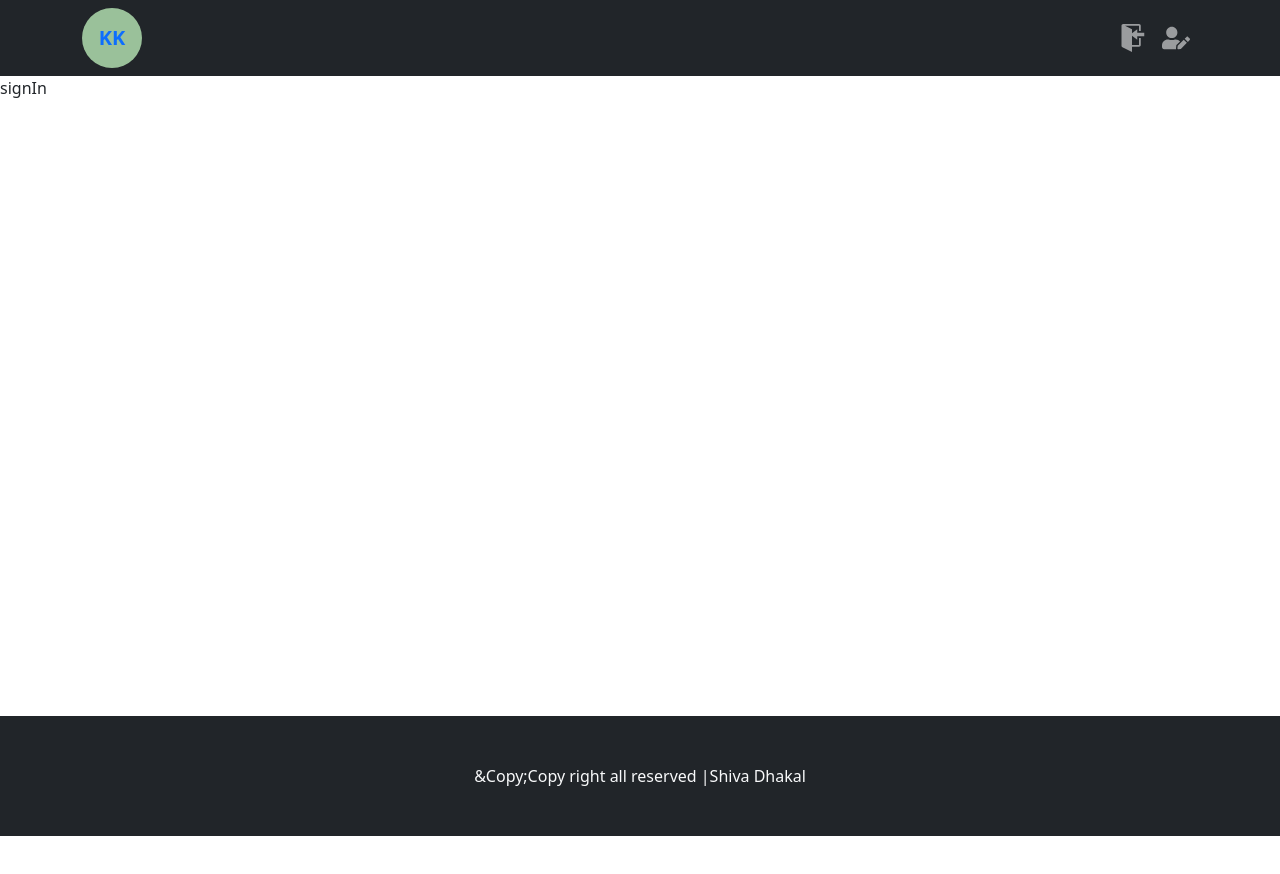
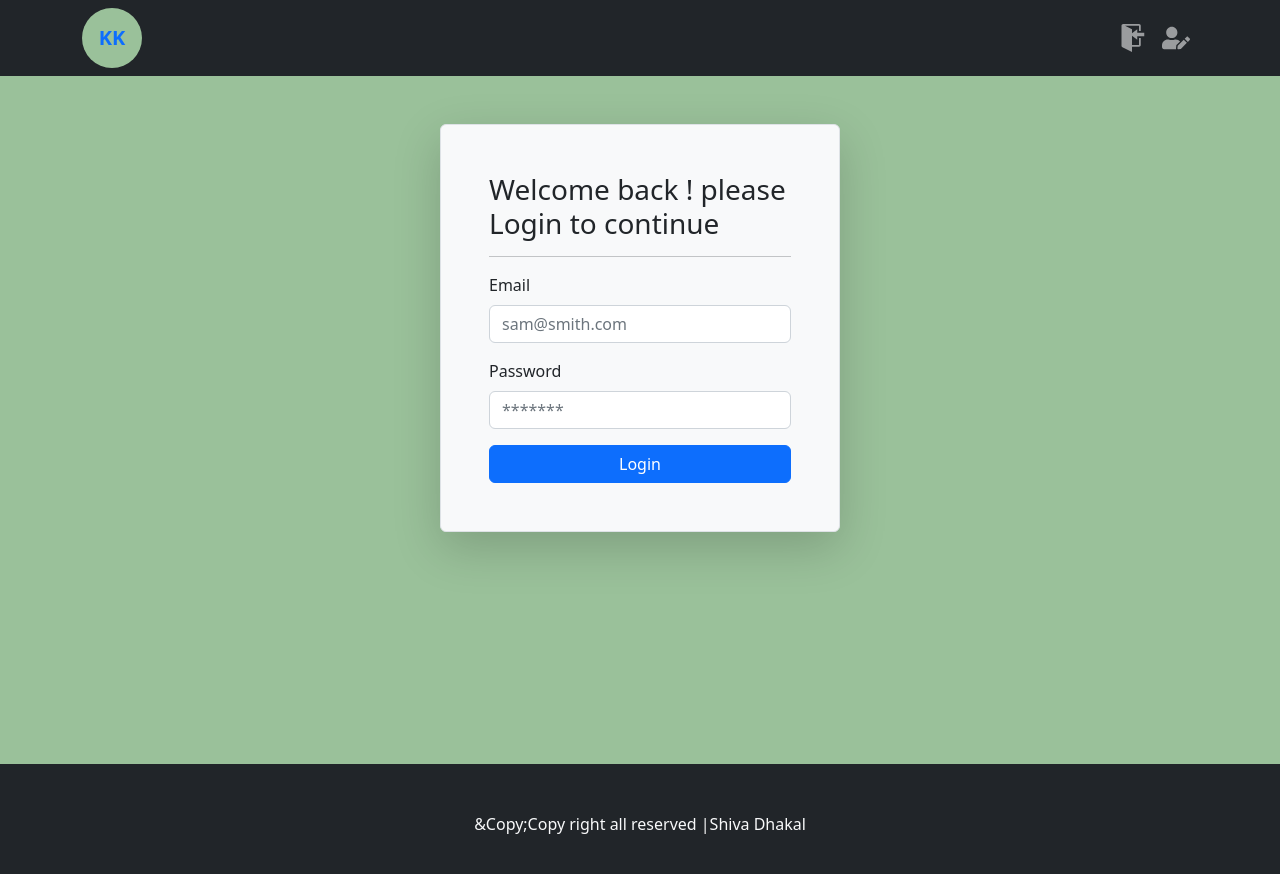
Before and after one commit to theskdhakal/library-ms, a React (Create React App) app: page /signin in a window 1280 px wide. Shown: the top 874 px of the page. Before the commit the page ends 836 px from the top, so only its background shows below. Built offline with nearby package versions, Linux system fonts and the light colour scheme.

Commit message:
login page and private routing in process

```diff
--- a/src/App.css
+++ b/src/App.css
@@ -22,3 +22,7 @@
   font-weight: bolder;
   font-style: 1.6rem;
 }
+
+body {
+  background: var(--mainBg) !important;
+}
--- a/src/App.js
+++ b/src/App.js
@@ -3,6 +3,9 @@ import { BrowserRouter, Route, Routes } from "react-router-dom";
 import { Home } from "./pages/home/Home";
 import { SignIn } from "./pages/signup-signin/SignIn";
 import { SignUp } from "./pages/signup-signin/SignUp";
+import { PrivateRoute } from "./components/private-route/PrivateRoute";
+import { Dashboard } from "./pages/dashboard/Dashboard";
+import { Profile } from "./pages/dashboard/Profile";
 
 function App() {
   return (
@@ -12,6 +15,22 @@ function App() {
           <Route path="/" element={<Home />} />
           <Route path="signin" element={<SignIn />} />
           <Route path="signup" element={<SignUp />} />
+          <Route
+            path="dashboard"
+            element={
+              <PrivateRoute>
+                <Dashboard />
+              </PrivateRoute>
+            }
+          />
+          <Route
+            path="profile"
+            element={
+              <PrivateRoute>
+                <Profile />
+              </PrivateRoute>
+            }
+          />
         </Routes>
       </BrowserRouter>
     </div>
--- /dev/null
+++ b/src/components/custom-input/CustomInput.js
@@ -0,0 +1,11 @@
+import React from "react";
+import { Form } from "react-bootstrap";
+
+export const CustomInput = ({ label, ...rest }) => {
+  return (
+    <Form.Group className="mb-3" controlId="formGroupEmail">
+      <Form.Label>{label}</Form.Label>
+      <Form.Control {...rest} />
+    </Form.Group>
+  );
+};
--- /dev/null
+++ b/src/components/private-route/PrivateRoute.js
@@ -0,0 +1,10 @@
+import React from "react";
+import { useSelector } from "react-redux";
+import { Navigate } from "react-router-dom";
+
+export const PrivateRoute = ({ children }) => {
+  //bring data from redux store
+
+  const user = useSelector((state) => state.user);
+  return user ? children : <Navigate to="/" replace />;
+};
--- /dev/null
+++ b/src/pages/dashboard/Dashboard.js
@@ -0,0 +1,5 @@
+import React from "react";
+
+export const Dashboard = () => {
+  return <div>Dashboardfdgdhhgjdjntlk</div>;
+};
--- /dev/null
+++ b/src/pages/dashboard/Profile.js
@@ -0,0 +1,5 @@
+import React from "react";
+
+export const Profile = () => {
+  return <div>Profile</div>;
+};
--- a/src/pages/signup-signin/SignIn.js
+++ b/src/pages/signup-signin/SignIn.js
@@ -1,6 +1,48 @@
 import React from "react";
 import { MainLayout } from "../../components/layout/MainLayout";
+import { Button, Container } from "react-bootstrap";
+import { Form } from "react-bootstrap";
+import { CustomInput } from "../../components/custom-input/CustomInput";
 
 export const SignIn = () => {
-  return <MainLayout>signIn</MainLayout>;
+  const inputFields = [
+    {
+      label: "Email",
+      name: "email",
+      type: "email",
+      placeholder: "sam@smith.com",
+      required: true,
+    },
+
+    {
+      label: "Password",
+      name: "password",
+      type: "password",
+      placeholder: "*******",
+      required: true,
+    },
+  ];
+  return (
+    <MainLayout>
+      <Container className="mt-5">
+        <Form.Group
+          className="border p-5 rounded shadow-lg m-auto bg-light  "
+          style={{ width: "400px" }}
+        >
+          <h3>Welcome back ! please Login to continue</h3>
+          <hr />
+
+          {inputFields.map((item, i) => (
+            <CustomInput key={i} {...item} />
+          ))}
+
+          <div className="d-grid">
+            <Button variant="primary" type="submit">
+              Login
+            </Button>
+          </div>
+        </Form.Group>
+      </Container>
+    </MainLayout>
+  );
 };
--- a/src/pages/signup-signin/SignUp.js
+++ b/src/pages/signup-signin/SignUp.js
@@ -1,6 +1,86 @@
 import React from "react";
 import { MainLayout } from "../../components/layout/MainLayout";
+import { Button, Container, Form } from "react-bootstrap";
+import { CustomInput } from "../../components/custom-input/CustomInput";
 
 export const SignUp = () => {
-  return <MainLayout>signUp</MainLayout>;
+  const inputs = [
+    {
+      label: "first Name",
+      name: "fname",
+      type: "text",
+      placeholder: "sam-smith",
+      required: true,
+    },
+    {
+      label: "last Name",
+      name: "lname",
+      type: "text",
+      placeholder: "sam-smith",
+      required: true,
+    },
+    {
+      label: "Email",
+      name: "email",
+      type: "email",
+      placeholder: "sam@smith.com",
+      required: true,
+    },
+
+    {
+      label: "Password",
+      name: "password",
+      type: "password",
+      placeholder: "*******",
+      required: true,
+    },
+
+    {
+      label: "Confirm Password",
+      name: "confirmPassword",
+      type: "password",
+      placeholder: "*******",
+      required: true,
+    },
+  ];
+  return (
+    <MainLayout>
+      <Container className="mt-5">
+        <Form.Group
+          className="border p-5 shadow-lg rounded m-auto bg-light mb-5"
+          style={{ width: "400px" }}
+        >
+          <h3 className="text-primary fw-bolder mb-3">
+            Join Kitab-Khana Today!!
+          </h3>
+
+          <Form.Text>
+            Anyone can create admin or user account for experiment purpose
+            <br />
+            <br />
+            Once you are registered, you will be redirected to dashboard
+            automatically.
+          </Form.Text>
+
+          <div className="mt-5">
+            <Form.Group className="mb-3" controlId="formBasicExample">
+              <Form.Label>Account Type</Form.Label>
+              <Form.Select name="role">
+                <option value="">--Select User--</option>
+                <option value="admin">Admin</option>
+                <option value="user">User</option>
+              </Form.Select>
+            </Form.Group>
+            {inputs.map((item, i) => (
+              <CustomInput key={i} {...item} />
+            ))}
+
+            <div className="d-grid">
+              <Button variant="primary">Register Now!</Button>
+            </div>
+          </div>
+        </Form.Group>
+      </Container>
+    </MainLayout>
+  );
 };
```
